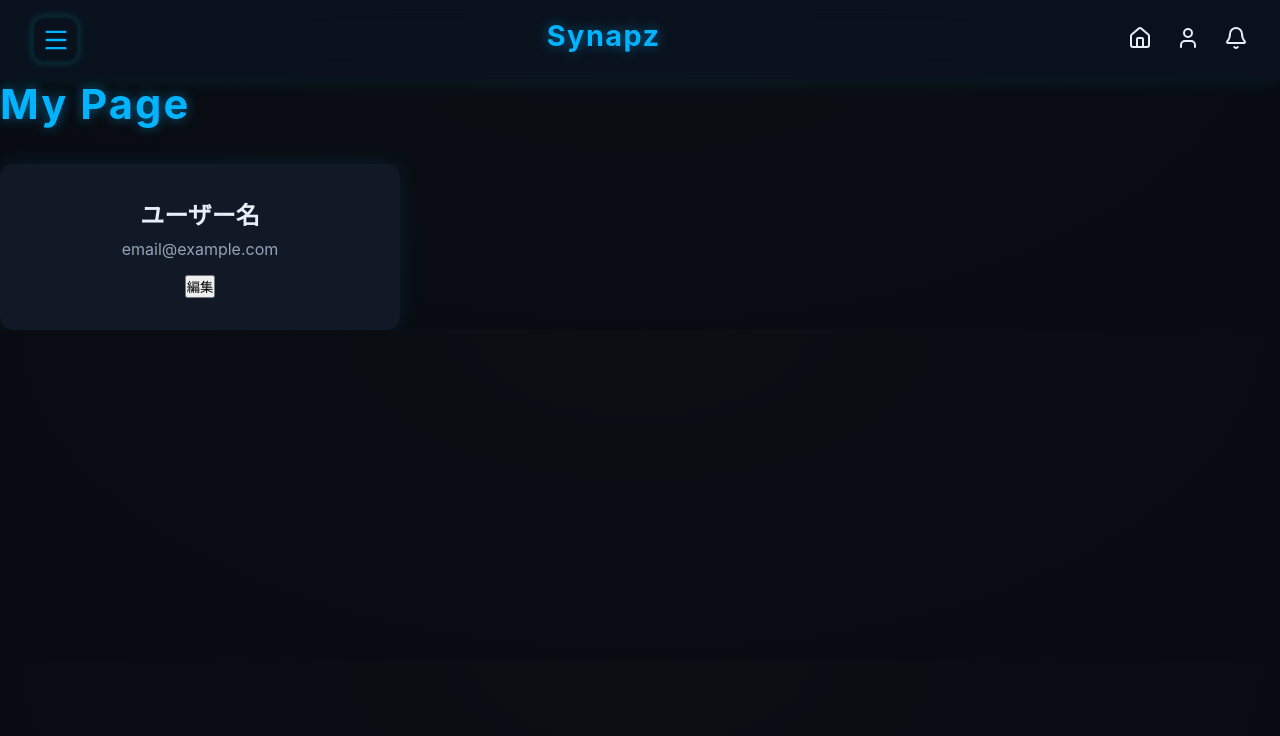
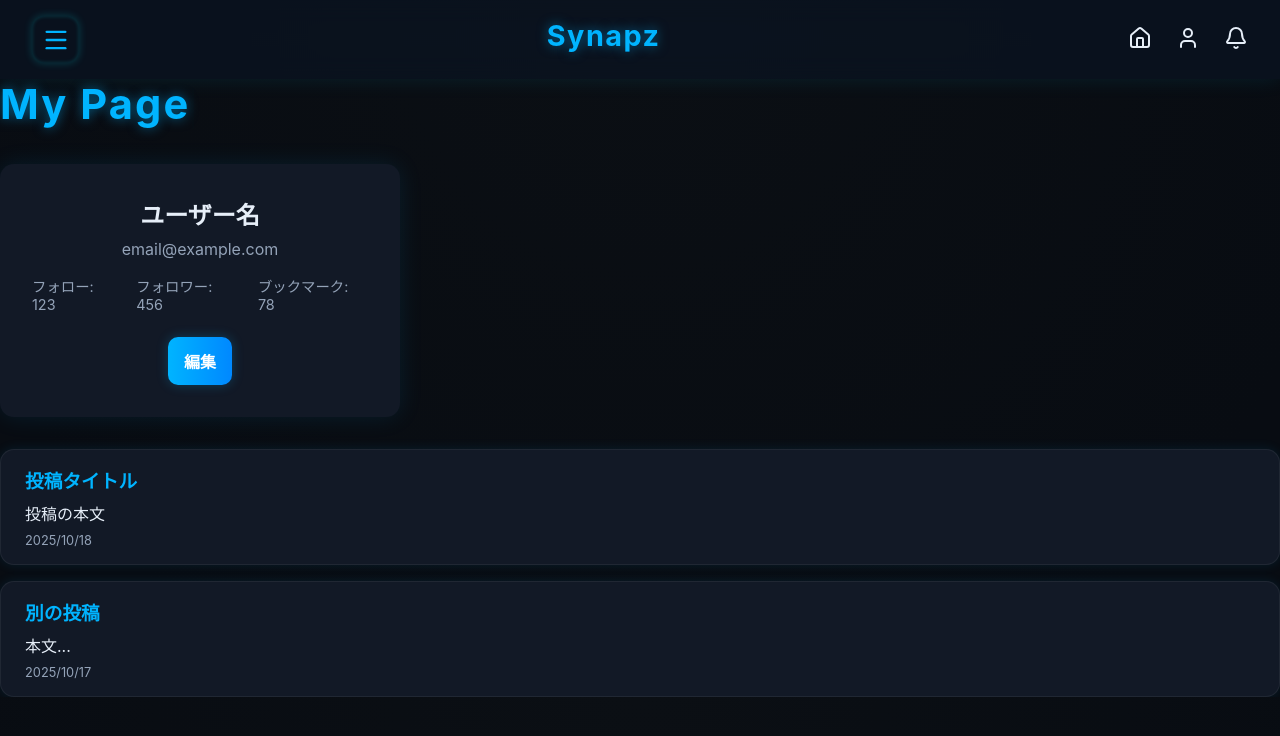
Before and after one commit to nao317/synapz, a Next.js app: page /mypage in a window 1280 px wide. Shown: the top 736 px of the page. Built offline with nearby package versions, Linux system fonts and the light colour scheme.

Commit message:
投稿部分とフォロー、フォロワー、ブックマーク数の表示

```diff
--- a/src/app/mypage/mypage.module.css
+++ b/src/app/mypage/mypage.module.css
@@ -60,6 +60,18 @@ body {
   max-width: 400px;
 }
 
+.profileStats {
+  display: flex;
+  flex-direction: row;
+  gap: 1rem;
+  margin-bottom: 1rem;
+}
+
+.profileStats span {
+  font-size: 0.9rem;
+  color: #94a3b8;
+}
+
 .username {
   font-size: 1.5rem;
   font-weight: 600;
@@ -85,3 +97,32 @@ body {
     transition: transform var(--transition), box-shadow var(--transition);
     box-shadow: 0 0 12px rgba(0, 180, 255, 0.25);
 }
+
+.postsContainer {
+  margin-top: 2rem;
+  display: flex;
+  flex-direction: column;
+  gap: 1rem;
+}
+
+.postCard {
+  background: var(--surface);
+  padding: 1rem 1.5rem;
+  border-radius: var(--radius);
+  box-shadow: 0 0 12px rgba(0, 180, 255, 0.1);
+  border: 1px solid rgba(255, 255, 255, 0.06);
+}
+
+.postCard h3 {
+  margin: 0 0 0.5rem 0;
+  color: var(--accent);
+}
+
+.postCard p {
+  margin: 0 0 0.5rem 0;
+}
+
+.postDate {
+  font-size: 0.8rem;
+  color: #94a3b8;
+}
--- a/src/app/mypage/page.tsx
+++ b/src/app/mypage/page.tsx
@@ -9,8 +9,7 @@ import Header from '../../lib/components/Header';
 export default function MyPage() {
  return (
     <div className={styles.container}>
-        <Header>
-        </Header>
+        <Header></Header>
 
         <TypewriterText>
         <h1 className={styles.title}>My Page</h1>
@@ -19,8 +18,25 @@ export default function MyPage() {
          <div className={styles.profileCard}>
          <div className={styles.username}>ユーザー名</div>
          <div className={styles.email}>email@example.com</div>
-         <button className={styles.Button}>編集</button>
+          <div className={styles.profileStats}>
+          <span>フォロー: 123</span>
+          <span>フォロワー: 456</span>
+          <span>ブックマーク: 78</span>
          </div>
+         <button className={styles.button}>編集</button>
+         </div>
+          <div className={styles.postsContainer}>
+  <div className={styles.postCard}>
+    <h3>投稿タイトル</h3>
+    <p>投稿の本文</p>
+    <div className={styles.postDate}>2025/10/18</div>
+  </div>
+  <div className={styles.postCard}>
+    <h3>別の投稿</h3>
+    <p>本文...</p>
+    <div className={styles.postDate}>2025/10/17</div>
+  </div>
+</div>
 
     </div>
   );
```
